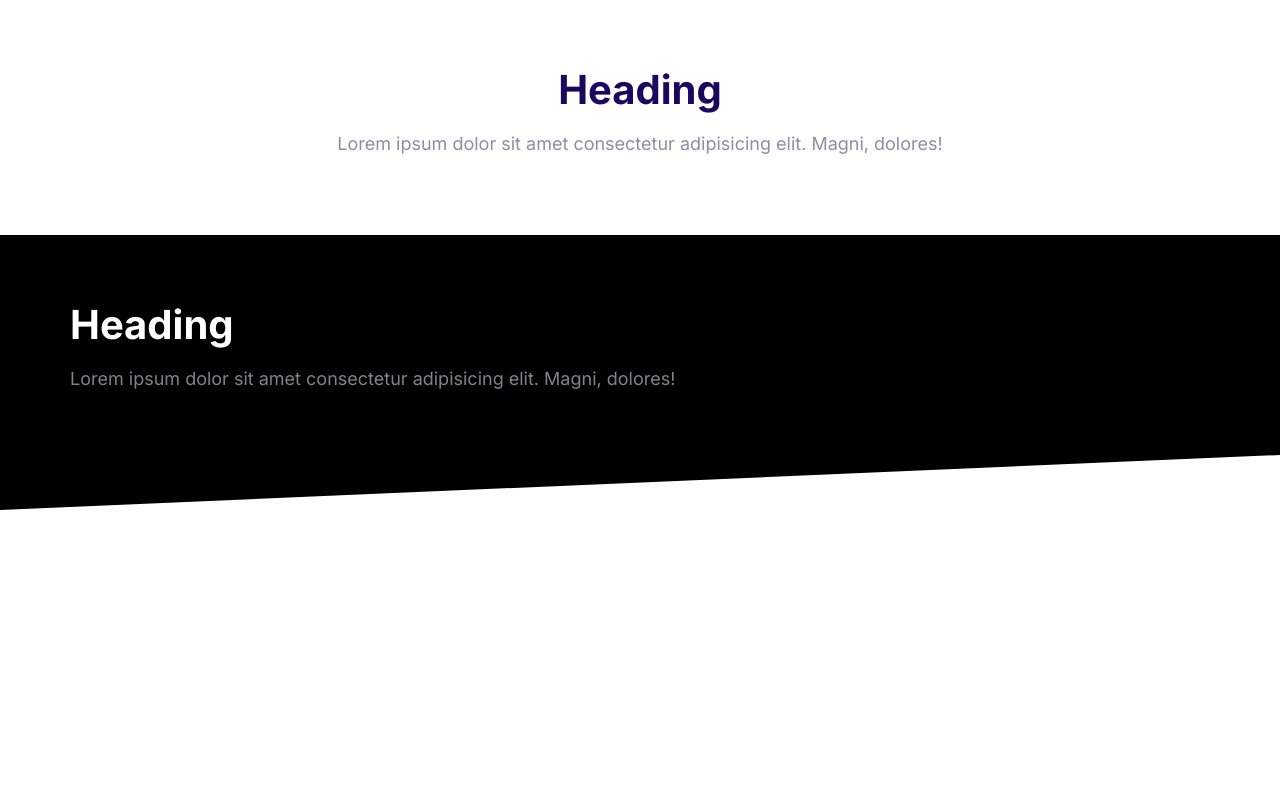
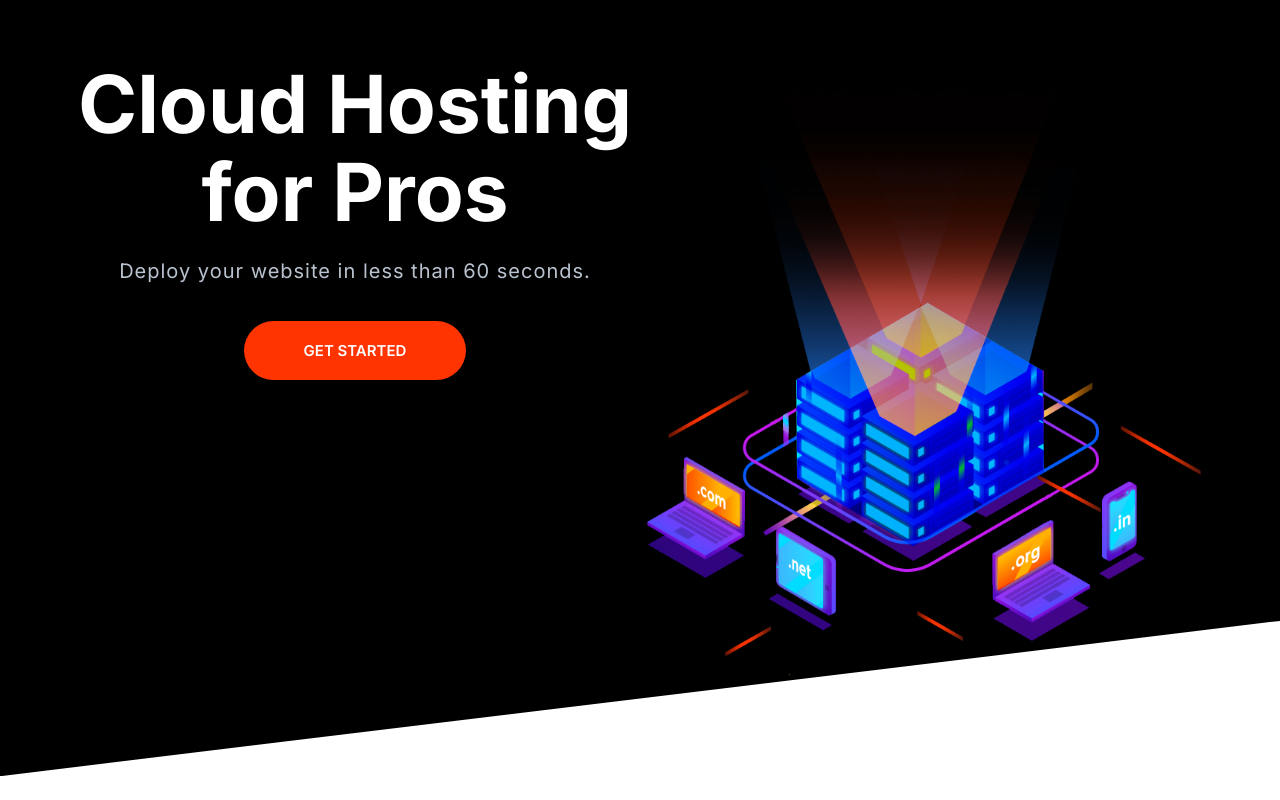
Before and after one commit to AleXAnastasov77/Moshify, a plain HTML site: page index.html in a window 1280 px wide. Drawn offline with Linux system fonts and the light colour scheme.

Commit message:
unfinished hero

```diff
--- a/css/styles.css
+++ b/css/styles.css
@@ -28,6 +28,7 @@ h2,
 h3 {
   color: var(--color-headings);
   margin-bottom: 1rem;
+  line-height: 1.1;
 }
 h1 {
   font-size: 7rem;
@@ -553,3 +554,14 @@ a {
   max-width: 1140px;
   margin: 0 auto;
 }
+
+/* Hero */
+.hero__image {
+  width: 100%;
+}
+.hero__tagline {
+  margin: 2rem 0 5rem;
+  font-size: 2rem;
+  color: #b9c3cf;
+  letter-spacing: 1px;
+}
--- a/index.html
+++ b/index.html
@@ -14,24 +14,19 @@
     <link rel="stylesheet" href="css/styles.css" />
   </head>
   <body>
-    <section class="block container">
-      <header class="block__header">
-        <h2 class="block__heading">Heading</h2>
-        <p>
-          Lorem ipsum dolor sit amet consectetur adipisicing elit. Magni,
-          dolores!
-        </p>
-      </header>
-    </section>
     <section class="block block--dark block--skewed-left">
-      <div class="container">
-        <h2 class="block__heading">Heading</h2>
-        <p>
-          Lorem ipsum dolor sit amet consectetur adipisicing elit. Magni,
-          dolores!
-        </p>
+
+        <div class="container grid grid--1x2">
+          <div class="block__header hero__content">
+              <h1 class="block__heading">Cloud Hosting for Pros</h2>
+              <p class="hero__tagline">
+                Deploy your website in less than 60 seconds.
+              </p>
+            <a href="#" class="btn btn--accent btn--stretched">Get Started</a>
+          </div>
+          <img class="hero__image" src="images/banner.png" alt="">
+
       </div>
     </section>
-    <script src="js/main.js"></script>
   </body>
 </html>
```
Also changed, not shown: images/banner.png (added).
